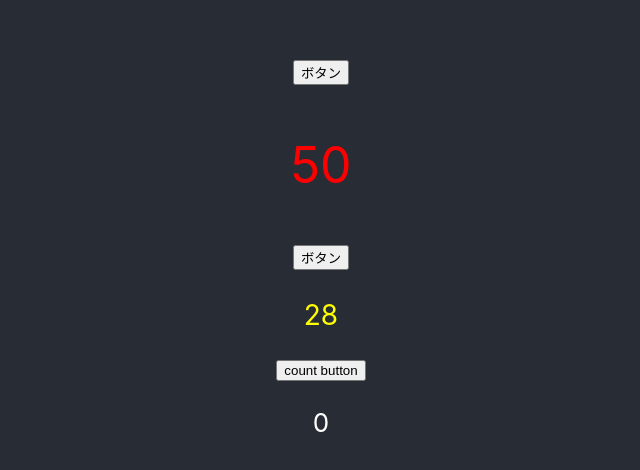
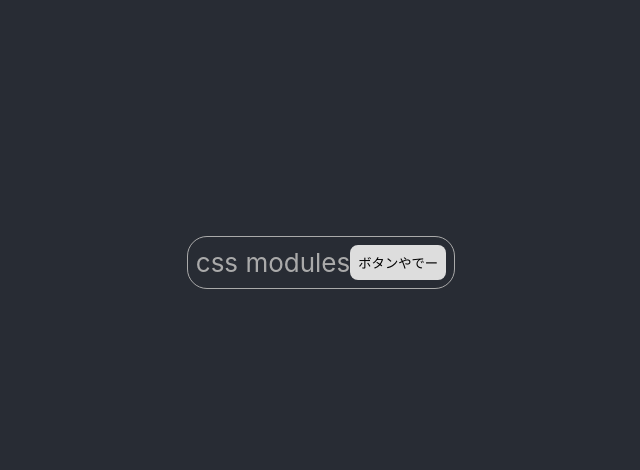
Before and after one commit to kazuki-oshino/dog-puzzle, a React (Create React App) app: page / in a window 1280 px wide. Shown: the part 138-608 px from the top of the page, without its empty margins (319-959 px from the left). Built offline with nearby package versions, Linux system fonts and the light colour scheme.

Commit message:
css module test.

```diff
--- a/src/App.tsx
+++ b/src/App.tsx
@@ -1,20 +1,14 @@
-import React, { useState } from 'react';
-import './App.css';
+import React, { useState } from "react";
+import "./App.css";
 import { ColoredMessage } from "./components/ColoredMessage";
+import { CssModules } from "./components/CssModules";
 
 export const App: React.VFC = () => {
-  const [num, setNum] = useState(0);
-  const onClickCountButton = () => {
-    setNum((prev) => prev + 1);
-  };
   return (
     <div className="App">
       <header className="App-header">
-        <ColoredMessage color="red" fontSize={50}>チルドレン渡し</ColoredMessage>
-        <ColoredMessage color="Yellow" fontSize={28} />
-        <button onClick={onClickCountButton}>count button</button>
-        <p>{num}</p>
+        <CssModules></CssModules>
       </header>
     </div>
   );
-}
+};
--- a/src/components/ColoredMessage.tsx
+++ b/src/components/ColoredMessage.tsx
@@ -20,7 +20,7 @@ export const ColoredMessage: React.VFC<ColoredMessageProps> = ({
     fontSize: scaleFontSize + "px",
   };
   // useEffect(() => {
-  //     alert(`useEffect:${color}`);
+  //   alert(`useEffect:${color}`);
   // }, [num]);
   console.log(`colored message レンダリング ${color}`);
   return (
--- /dev/null
+++ b/src/components/CssModules.module.scss
@@ -0,0 +1,26 @@
+.container {
+  border: solid 1px #aaa;
+  border-radius: 20px;
+  padding: 8px;
+  margin: 8px;
+  display: flex;
+  justify-content: space-around;
+  align-items: center;
+}
+
+.title {
+  margin: 0;
+  color: #aaa;
+}
+
+.button {
+  background-color: #ddd;
+  border: none;
+  padding: 8px;
+  border-radius: 8px;
+  &:hover {
+    background-color: rgb(70, 12, 12);
+    color: red;
+    cursor: grabbing;
+  }
+}
--- /dev/null
+++ b/src/components/CssModules.tsx
@@ -0,0 +1,11 @@
+import React from "react";
+import classes from "./CssModules.module.scss";
+
+export const CssModules: React.VFC = () => {
+  return (
+    <div className={classes.container}>
+      <p className={classes.title}>css modules</p>
+      <button className={classes.button}>ボタンやでー</button>
+    </div>
+  );
+};
```
